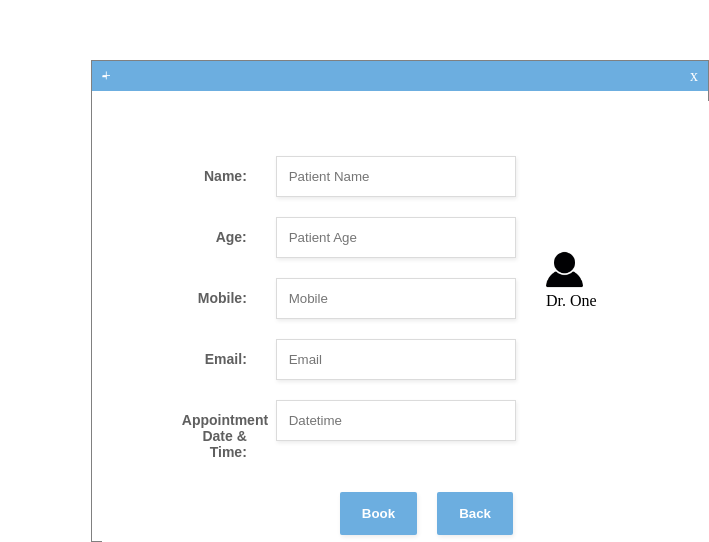
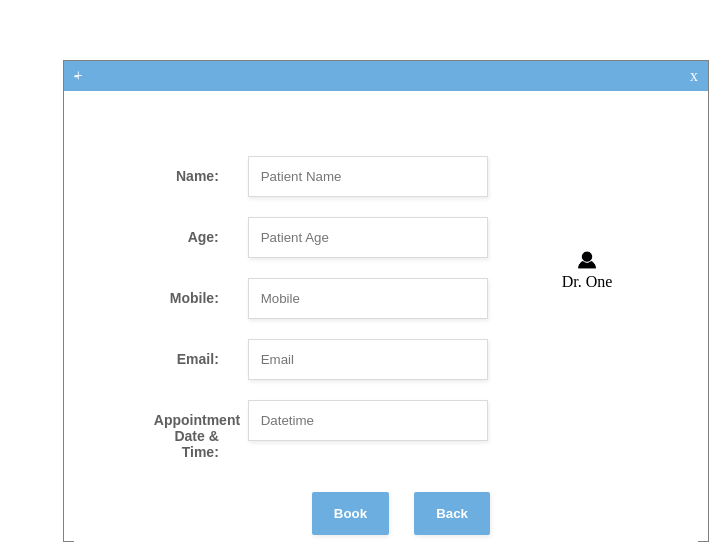
Before and after one commit to tailehuu/mk-ui, a website: page book_an_appoinment_form.html in a window 1280 px wide. Shown: the part 258-800 px from the top of the page, without its empty margins (571-1280 px from the left). Drawn offline with Linux system fonts and the light colour scheme.

Commit message:
Updated final UI

```diff
--- a/book_an_appoinment_form.html
+++ b/book_an_appoinment_form.html
@@ -20,8 +20,8 @@
         </div>
 
         <div class="medkumo-sdk-body">
-            <div class="user-detail">
-                <img src="user.png" width="30%;" />
+            <div class="medkumo-sdk-user-detail">
+                <img src="user.png" width="15%;" />
                 <br/>
                 <span class="">Dr. One</span>
             </div>
--- a/css/style.scss
+++ b/css/style.scss
@@ -1,5 +1,5 @@
 #medkumo-sdk-container {
-    max-width: 1000px;
+    max-width: 800px;
     max-height: 480px;
     position: fixed;
     bottom: 0;
@@ -27,19 +27,20 @@
     }
 
     .medkumo-sdk-body {
-        width: 100%;
+        max-width: 800px;
         padding: 10px;
 
-        .user-detail {
+        .medkumo-sdk-user-detail{
             float: right;
             margin-top: 150px;
             margin-right: 50px;
+            text-align: center;
         }
 
         .medkumo-sdk-list-of-doctor {
             float: left;
             text-align: center;
-            width: 100%;
+            max-width: 527px;
             padding: 0 10px;
             box-sizing: border-box;
 
@@ -103,8 +104,6 @@
         .medkumo-sdk-clear {
             clear: both;
         }
-    }
-}
 
         .medkumo-sdk-book-an-appointment .form-row > label span {
             display: inline-block;
@@ -115,14 +114,18 @@
             vertical-align: top;
             padding: 12px 25px;
         }
+    }
+}
+
 
 #btnBook {
     margin-left: 183px;
+    margin-right: 25px;
 }
 
 #btnBack {
     float: right;
-    margin-right: 150px;
+    margin-right: 153px;
 }
 /*	Making the form responsive. Remove this media query
     if you don't need the form to work on mobile devices. */
@@ -195,9 +198,10 @@
         overflow-y: scroll;
     }
 
-    .user-detail {
+    .medkumo-sdk-user-detail {
         float: none;
         margin-top: 0;
+        text-align: center;
     }
 
     #btnBack {
```
Also changed, not shown: css/style.css, 1 other file. Lines whose indentation alone changed are shown as unchanged.
